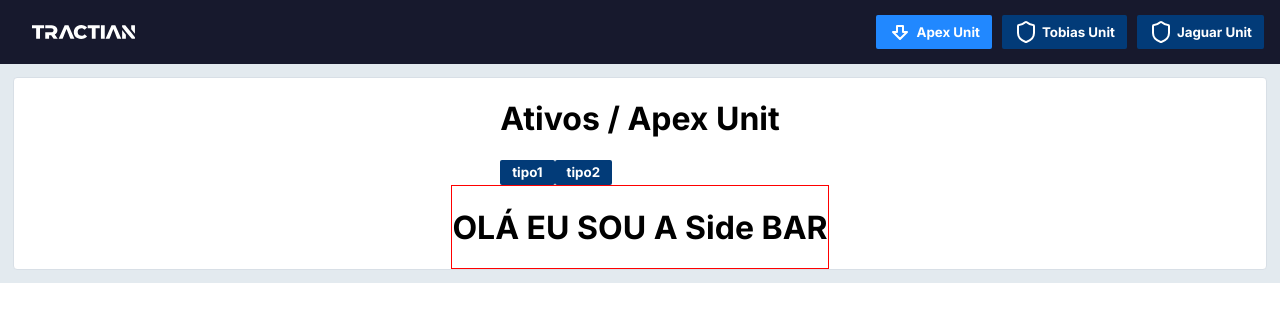
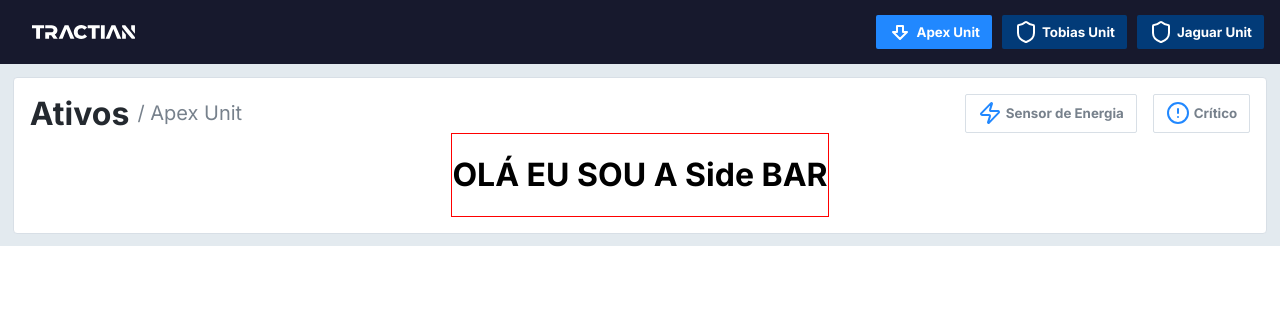
Before and after one commit to luisricarte/challenge-tractian, a React (Create React App) app: page / in a window 1280 px wide. Shown: the top 322 px of the page. Built offline with nearby package versions, Linux system fonts and the light colour scheme.

Commit message:
add title bar

```diff
--- a/src/components/button/index.tsx
+++ b/src/components/button/index.tsx
@@ -1,4 +1,4 @@
-import React, { ReactChild } from "react";
+import React, { ReactNode } from "react";
 import { HTMLButtonProps } from "../../types/html";
 import styles from "./styles.module.css";
 
@@ -7,7 +7,7 @@ type ButtonTypes = "PRIMARY" | "SECONDARY" | "ACTIVE";
 interface IButton extends HTMLButtonProps {
   name: string;
   buttonStyle?: ButtonTypes;
-  icon?: ReactChild;
+  icon?: ReactNode;
 }
 
 export const Button: React.FC<IButton> = ({
--- a/src/components/button/styles.module.css
+++ b/src/components/button/styles.module.css
@@ -15,12 +15,9 @@
   background-color: transparent;
   border: "1px solid #D8DFE6";
   padding: 0.3rem 0.75rem 0.3rem 0.75rem;
+  border: 1px solid #d8dfe6;
   border-radius: 0.125rem;
-  cursor: pointer;
-}
-
-.button-secondary:hover {
-  background-color: #5a6268;
+  color: #77818c;
 }
 
 .button-active {
--- a/src/pages/landing/index.tsx
+++ b/src/pages/landing/index.tsx
@@ -3,19 +3,38 @@ import { SideBar } from "../../components/side-bar";
 import { TopBar } from "../../components/topbar";
 import { Button } from "../../components/button";
 import styles from "./styles.module.css";
+import { CircleAlert, Zap } from "lucide-react";
 
 export const LandingPage: React.FC = () => {
   return (
     <div className={styles.background}>
-      <div id="top-bar">
-        <TopBar />
-      </div>
+      <TopBar />
       <div className={styles.container}>
-        <div>
-          <h1>Ativos / Apex Unit</h1>
-          <div id="button-content">
-            <Button name={"tipo1"} />
-            <Button name={"tipo2"} />
+        <div className={styles.titleContainer}>
+          <div className={styles.titleTextContainer}>
+            <span
+              style={{ fontSize: "32px", fontWeight: "600", color: "#24292F" }}
+            >
+              Ativos
+            </span>
+            <span
+              style={{ fontSize: "20px", fontWeight: "400", color: "#77818C" }}
+            >
+              / Apex Unit
+            </span>
+          </div>
+
+          <div className={styles.titleButtonContainer}>
+            <Button
+              name={"Sensor de Energia"}
+              buttonStyle="SECONDARY"
+              icon={<Zap color="#2188FF" />}
+            />
+            <Button
+              name={"Crítico"}
+              buttonStyle="SECONDARY"
+              icon={<CircleAlert color="#2188FF" />}
+            />
           </div>
         </div>
 
--- a/src/pages/landing/styles.module.css
+++ b/src/pages/landing/styles.module.css
@@ -15,4 +15,23 @@
   margin: 1%;
   border: 1px solid #d8dfe6;
   border-radius: 0.25rem;
+  padding: 1rem;
 }
+
+.titleContainer {
+  display: flex;
+  justify-content: space-between;
+  width: 100%;
+}
+
+.titleTextContainer {
+  display: flex;
+  align-items: center;
+  justify-items: center;
+  gap: 0.5rem;
+}
+
+.titleButtonContainer {
+  display: flex;
+  gap: 1rem;
+}
```
